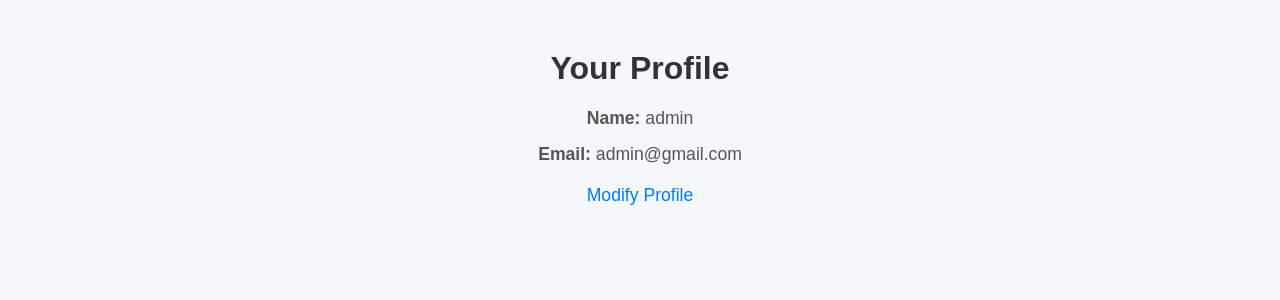
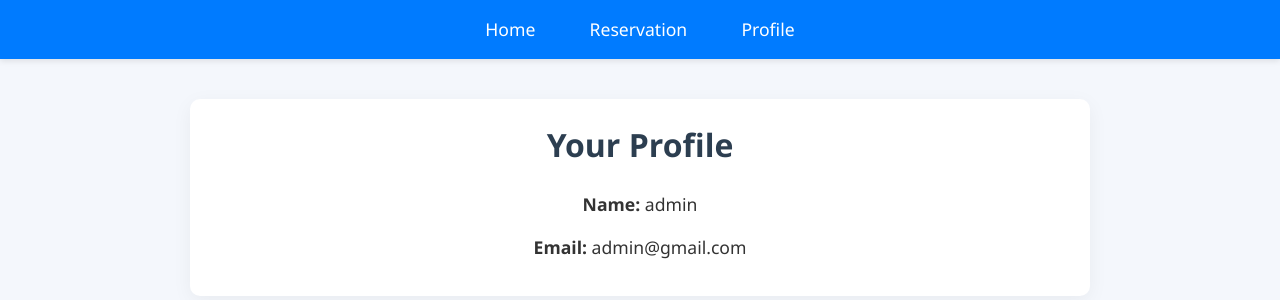
Before and after one commit to AziizBnSalem/DeltaPital, a PHP site: page /Client/profile.php in a window 1280 px wide. Shown: the top 300 px of the page. Run offline with PHP 8.4, Linux system fonts and the light colour scheme; a user stored in the database is signed in; data comes from the database, SQL or seed files in the repository.

Commit message:
Refactor profile.php layout and styles
Updated the profile.php file to improve the user interface by linking to an external stylesheet and streamlining the navigation structure. Removed inline CSS and added a navigation bar for easier access to different sections of the application, enhancing overall user experience.

```diff
--- a/Views/Client/profile.php
+++ b/Views/Client/profile.php
@@ -22,61 +22,25 @@ if ($user_data === false) {
     echo "User not found!";
     exit();  // Stop further script execution if user is not found
 }
-?>
-<!DOCTYPE html>
+?><!DOCTYPE html>
 <html lang="en">
 <head>
     <meta charset="UTF-8">
+    <title>Your Profile</title>
     <meta name="viewport" content="width=device-width, initial-scale=1.0">
-    <title>Your Profile</title>
-    <style>
-        body {
-            font-family: 'Arial', sans-serif;
-            background-color: #f4f7fc;
-            margin: 0;
-            padding: 0;
-            color: #333;
-        }
-        h1 {
-            text-align: center;
-            margin-top: 50px;
-            font-size: 2em;
-            color: #333;
-        }
-        p {
-            font-size: 1.1rem;
-            text-align: center;
-            margin: 15px 0;
-            color: #555;
-        }
-        a {
-            text-align: center;
-            display: block;
-            margin-top: 20px;
-            font-size: 1.1rem;
-            color: #007BFF;
-            text-decoration: none;
-        }
-        a:hover {
-            text-decoration: underline;
-        }
-
-        /* Responsive Design */
-        @media (max-width: 768px) {
-            h1 {
-                font-size: 1.8em;
-            }
-            p, a {
-                font-size: 1rem;
-            }
-        }
-    </style>
+    <link rel="stylesheet" href="../../styles/style.css">
 </head>
 <body>
-    <h1>Your Profile</h1>
-    <p><strong>Name:</strong> <?php echo htmlspecialchars($user_data['name']); ?></p>
-    <p><strong>Email:</strong> <?php echo htmlspecialchars($user_data['email']); ?></p>
+    <nav>
+        <a href="home.php">Home</a>
+        <a href="reserve.php">Reservation</a>
+        <a href="profile.php">Profile</a>
+    </nav>
 
-    <a href="modify.php">Modify Profile</a>
+    <div class="container">
+        <h1>Your Profile</h1>
+        <p><strong>Name:</strong> <?= htmlspecialchars($user_data['name']); ?></p>
+        <p><strong>Email:</strong> <?= htmlspecialchars($user_data['email']); ?></p>
+    </div>
 </body>
 </html>
```
